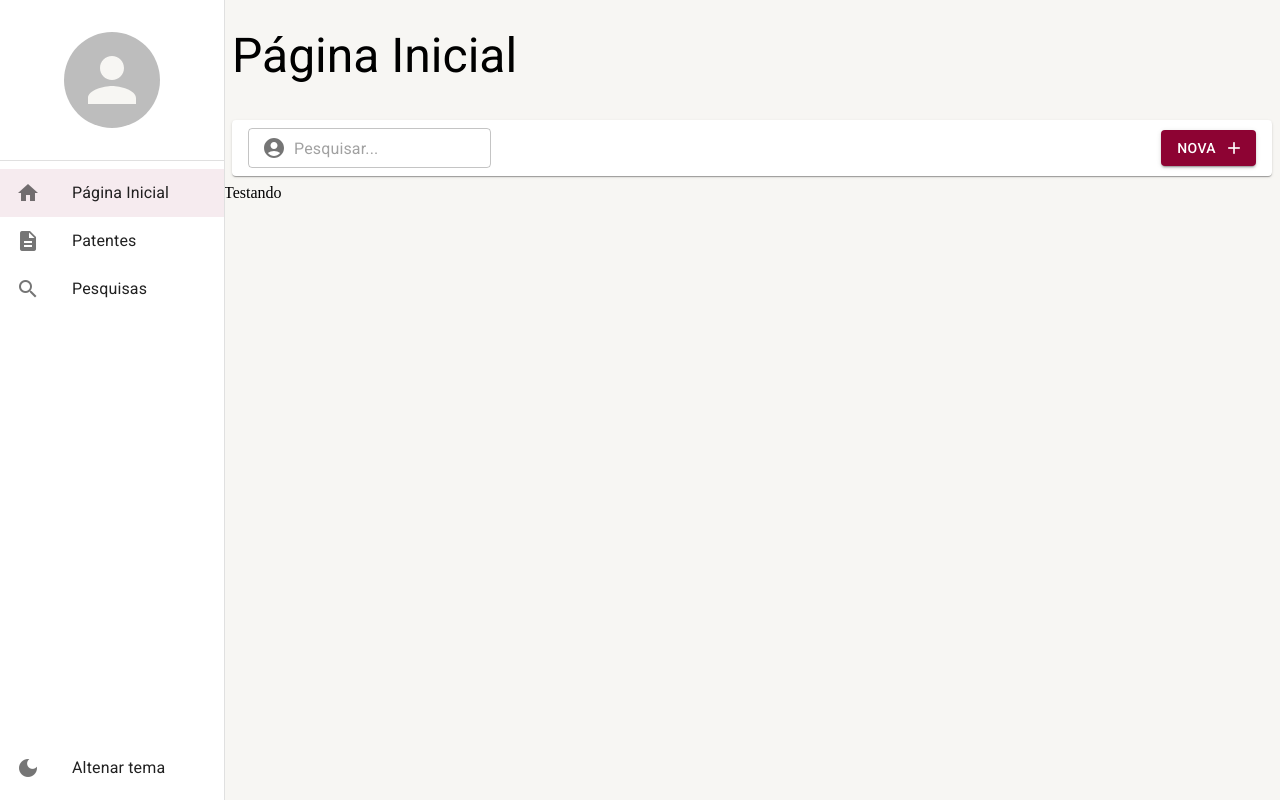
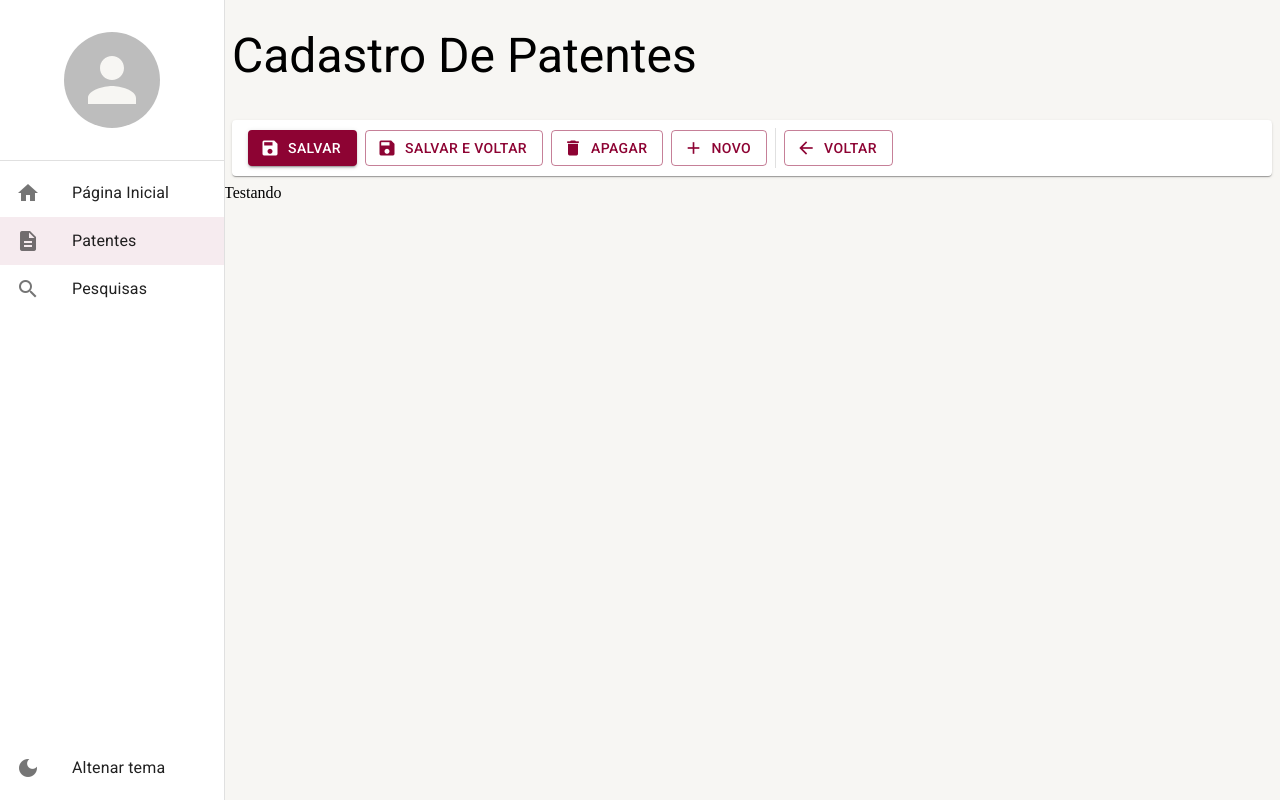
Before and after one commit to caiordev/FRONTEND_TCC, a React (Vite) app: page /patentes in a window 1280 px wide. Before the commit this address led to /pagina-inicial. Built offline with nearby package versions, Linux system fonts and the light colour scheme.

Commit message:
feat: add modal e telas

```diff
--- a/package.json
+++ b/package.json
@@ -14,20 +14,22 @@
     "@emotion/styled": "^11.11.0",
     "@mui/icons-material": "^5.14.8",
     "@mui/material": "^5.14.8",
+    "@mui/x-date-pickers": "^6.16.3",
     "axios": "^1.5.0",
     "clsx": "^2.0.0",
+    "dayjs": "^1.11.10",
     "react": "^18.2.0",
     "react-dom": "^18.2.0",
     "react-icons": "^4.10.1",
     "react-router-dom": "6"
   },
   "devDependencies": {
+    "@types/axios": "^0.14.0",
     "@types/react": "^18.2.15",
     "@types/react-dom": "^18.2.7",
     "@typescript-eslint/eslint-plugin": "^6.1.0",
     "@typescript-eslint/parser": "^6.1.0",
     "@vitejs/plugin-react": "^4.0.3",
-    "@types/axios": "^0.14.0",
     "autoprefixer": "^10.4.14",
     "eslint": "^8.45.0",
     "eslint-plugin-react": "^7.33.0",
--- a/src/app/pages/dashboard/Dashboard.tsx
+++ b/src/app/pages/dashboard/Dashboard.tsx
@@ -6,11 +6,7 @@ export const Dashboard = () => {
     <LayoutBaseDePagina
       titulo="Página Inicial"
       barraDeFerramentas={
-        <FerramentasDaListagem
-          mostrarInputBusca={true}
-          textoBotaoNovo="Nova"
-          textoDaBusca=""
-        />
+        <FerramentasDaListagem mostrarBotaoNovo={false} mostrarBotaoModal />
       }
     >
       Testando
--- a/src/app/pages/index.ts
+++ b/src/app/pages/index.ts
@@ -1,2 +1,2 @@
-export * from "./tela-consulta-2/TelaConsulta2";
 export * from "./dashboard/Dashboard";
+export * from "./tela-consultas/TelaDeConsultas";
--- /dev/null
+++ b/src/app/pages/patentes/TelaDePatentes.tsx
@@ -0,0 +1,13 @@
+import { FerramentasDeDetalhe } from "app/shared/components";
+import { LayoutBaseDePagina } from "app/shared/layouts/LayoutBaseDePagina";
+
+export const TelaDePatentes = () => {
+  return (
+    <LayoutBaseDePagina
+      titulo="Cadastro De Patentes"
+      barraDeFerramentas={<FerramentasDeDetalhe />}
+    >
+      Testando
+    </LayoutBaseDePagina>
+  );
+};
--- a/src/app/pages/tela-consulta-2/TelaConsulta2.tsx
+++ /dev/null
@@ -1,11 +0,0 @@
-export const TelaConsulta2 = () => {
-  return (
-    <div>
-      <form action="">
-        <input type="text" />
-        <input type="date" />
-        <input type="date" />
-      </form>
-    </div>
-  );
-};
--- /dev/null
+++ b/src/app/pages/tela-consultas/TelaDeConsultas.tsx
@@ -0,0 +1,21 @@
+import { FerramentasDaListagem } from "app/shared/components";
+import { LayoutBaseDePagina } from "app/shared/layouts";
+
+export const TelaDeConsultas: React.FC = () => {
+  return (
+    <LayoutBaseDePagina
+      titulo="Consultas"
+      barraDeFerramentas={
+        <FerramentasDaListagem
+          mostrarInputBusca
+          textoBotaoNovo="Pesquisar"
+          mostrarInputData
+          mostrarInputLista
+          posicaoBotao="end"
+        />
+      }
+    >
+      Teste
+    </LayoutBaseDePagina>
+  );
+};
--- a/src/app/routes/index.tsx
+++ b/src/app/routes/index.tsx
@@ -1,4 +1,5 @@
-import { Dashboard, TelaConsulta2 } from "app/pages";
+import { Dashboard, TelaDeConsultas } from "app/pages";
+import { TelaDePatentes } from "app/pages/patentes/TelaDePatentes";
 import { useDrawerContext } from "app/shared/contexts";
 import { useEffect } from "react";
 import { Route, Routes, Navigate } from "react-router-dom";
@@ -27,8 +28,8 @@ export const AppRoutes = () => {
   return (
     <Routes>
       <Route path="/pagina-inicial" element={<Dashboard />} />
-      <Route path="/pesquisa" element={<TelaConsulta2 />} />
-
+      <Route path="/pesquisas" element={<TelaDeConsultas />} />
+      <Route path="/patentes" element={<TelaDePatentes />} />
       <Route path="*" element={<Navigate to="/pagina-inicial" />} />
     </Routes>
   );
--- a/src/app/shared/components/ferramentas-da-listagem/FerramentasDaListagem.tsx
+++ b/src/app/shared/components/ferramentas-da-listagem/FerramentasDaListagem.tsx
@@ -8,23 +8,40 @@ import {
   Icon,
 } from "@mui/material";
 import { Box } from "@mui/system";
+import { ModalUser } from "../modal/ModalUser";
 
 interface IFerramentasDaListagemProps {
   textoDaBusca?: string;
   mostrarInputBusca?: boolean;
   aoMudarTextoDeBusca?: (novoTexto: string) => void;
+  textoDaData?: string;
+  mostrarInputData?: boolean;
+  aoMudarTextoDaData?: (novoTexto: string) => void;
+  textoDaLista?: string;
+  mostrarInputLista?: boolean;
+  aoMudarTextoDaLista?: (novoTexto: string) => void;
   textoBotaoNovo?: string;
   mostrarBotaoNovo?: boolean;
   aoClicarEmNovo?: () => void;
+  posicaoBotao?: string;
+  mostrarBotaoModal?: boolean;
 }
 
 export const FerramentasDaListagem: React.FC<IFerramentasDaListagemProps> = ({
   textoDaBusca = "",
   mostrarInputBusca = false,
   aoMudarTextoDeBusca,
+  textoDaData = "",
+  mostrarInputData = false,
+  aoMudarTextoDaData,
+  textoDaLista = "",
+  mostrarInputLista = false,
+  aoMudarTextoDaLista,
   textoBotaoNovo = "Novo",
   mostrarBotaoNovo = true,
   aoClicarEmNovo,
+  posicaoBotao = "end",
+  mostrarBotaoModal = false,
 }) => {
   const theme = useTheme();
   return (
@@ -38,7 +55,7 @@ export const FerramentasDaListagem: React.FC<IFerramentasDaListagemProps> = ({
       alignItems="center"
       component={Paper}
     >
-      <Box flex={1} display="flex" justifyContent="start">
+      <Box display="flex" justifyContent="start" gap={1}>
         {mostrarInputBusca && (
           <TextField
             InputProps={{
@@ -55,8 +72,29 @@ export const FerramentasDaListagem: React.FC<IFerramentasDaListagemProps> = ({
             onChange={(e) => aoMudarTextoDeBusca?.(e.target.value)}
           />
         )}
+        {mostrarInputData && (
+          <TextField
+            variant="outlined"
+            size="small"
+            placeholder="Pesquisar..."
+            type="date"
+            value={textoDaData}
+            onChange={(e) => aoMudarTextoDaData?.(e.target.value)}
+          />
+        )}
+
+        {mostrarInputLista && (
+          <TextField
+            variant="outlined"
+            size="small"
+            placeholder="Pesquisar..."
+            type="tel"
+            value={textoDaLista}
+            onChange={(e) => aoMudarTextoDaLista?.(e.target.value)}
+          />
+        )}
       </Box>
-      <Box display="flex" justifyContent="end">
+      <Box display="flex" justifyContent={posicaoBotao} flex={1}>
         {mostrarBotaoNovo && (
           <Button
             color="primary"
@@ -68,6 +106,11 @@ export const FerramentasDaListagem: React.FC<IFerramentasDaListagemProps> = ({
           </Button>
         )}
       </Box>
+      {mostrarBotaoModal && (
+        <Box display="flex" justifyContent="start">
+          <ModalUser />
+        </Box>
+      )}
     </Box>
   );
 };
--- /dev/null
+++ b/src/app/shared/components/ferramentas-de-detalhe/FerramentasDeDetalhe.tsx
@@ -0,0 +1,44 @@
+import { Button, Divider, Icon, Paper, useTheme } from "@mui/material";
+import { Box } from "@mui/system";
+
+export const FerramentasDeDetalhe: React.FC = () => {
+  const theme = useTheme();
+  return (
+    <Box
+      height={theme.spacing(5)}
+      marginX={1}
+      padding={1}
+      paddingX={2}
+      display="flex"
+      gap={1}
+      alignItems="center"
+      component={Paper}
+    >
+      <Button color="primary" variant="contained" startIcon={<Icon>save</Icon>}>
+        Salvar
+      </Button>
+
+      <Button color="primary" variant="outlined" startIcon={<Icon>save</Icon>}>
+        Salvar e Voltar
+      </Button>
+      <Button
+        color="primary"
+        variant="outlined"
+        startIcon={<Icon>delete</Icon>}
+      >
+        Apagar
+      </Button>
+      <Button color="primary" variant="outlined" startIcon={<Icon>add</Icon>}>
+        Novo
+      </Button>
+      <Divider variant="middle" orientation="vertical" />
+      <Button
+        color="primary"
+        variant="outlined"
+        startIcon={<Icon>arrow_back</Icon>}
+      >
+        Voltar
+      </Button>
+    </Box>
+  );
+};
--- a/src/app/shared/components/index.ts
+++ b/src/app/shared/components/index.ts
@@ -1,2 +1,3 @@
 export * from "./menu-lateral/MenuLateral";
 export * from "./ferramentas-da-listagem/FerramentasDaListagem";
+export * from "./ferramentas-de-detalhe/FerramentasDeDetalhe";
--- /dev/null
+++ b/src/app/shared/components/modal/ModalUser.tsx
@@ -0,0 +1,73 @@
+import { Box, Button, Modal, TextField } from "@mui/material";
+import React from "react";
+
+const style = {
+  // eslint-disable-next-line @typescript-eslint/prefer-as-const
+  position: "absolute" as "absolute",
+  top: "50%",
+  left: "50%",
+  transform: "translate(-50%, -50%)",
+  width: 400,
+  bgcolor: "background.paper",
+  border: "2px solid #000",
+  boxShadow: 24,
+  p: 4,
+};
+
+export const ModalUser: React.FC = () => {
+  const [open, setOpen] = React.useState(false);
+  const handleOpen = () => setOpen(true);
+  const handleClose = () => setOpen(false);
+  const handleClick = () => {
+    console.log("Usuário adicionado");
+    setOpen(false);
+  };
+  return (
+    <Box>
+      <Button variant="contained" onClick={handleOpen}>
+        Adicionar Usuário
+      </Button>
+      <Modal
+        open={open}
+        onClose={handleClose}
+        aria-labelledby="modal-modal-title"
+        aria-describedby="modal-modal-description"
+      >
+        <Box sx={style} display="flex" flexDirection="column" gap={1}>
+          <TextField
+            label="Nome"
+            variant="outlined"
+            size="small"
+            placeholder="Digite o nome..."
+          />
+          <TextField
+            label="Email"
+            variant="outlined"
+            size="small"
+            placeholder="Digite o Email..."
+            type="email"
+          />
+          <TextField
+            label="Senha"
+            variant="outlined"
+            size="small"
+            placeholder="Digite a Senha..."
+            type="password"
+          />
+          <TextField
+            label="Tipo"
+            variant="outlined"
+            size="small"
+            placeholder="Digite o Tipo de Usuário..."
+            type="number"
+          />
+          <Box display="flex" justifyContent="center">
+            <Button variant="contained" onClick={handleClick}>
+              Adicionar
+            </Button>
+          </Box>
+        </Box>
+      </Modal>
+    </Box>
+  );
+};
```
Also changed, not shown: src/app/pages/pagina-inicial/PaginaInicial.tsx (added), 1 other file (tests, documents, lock files or other folders).
